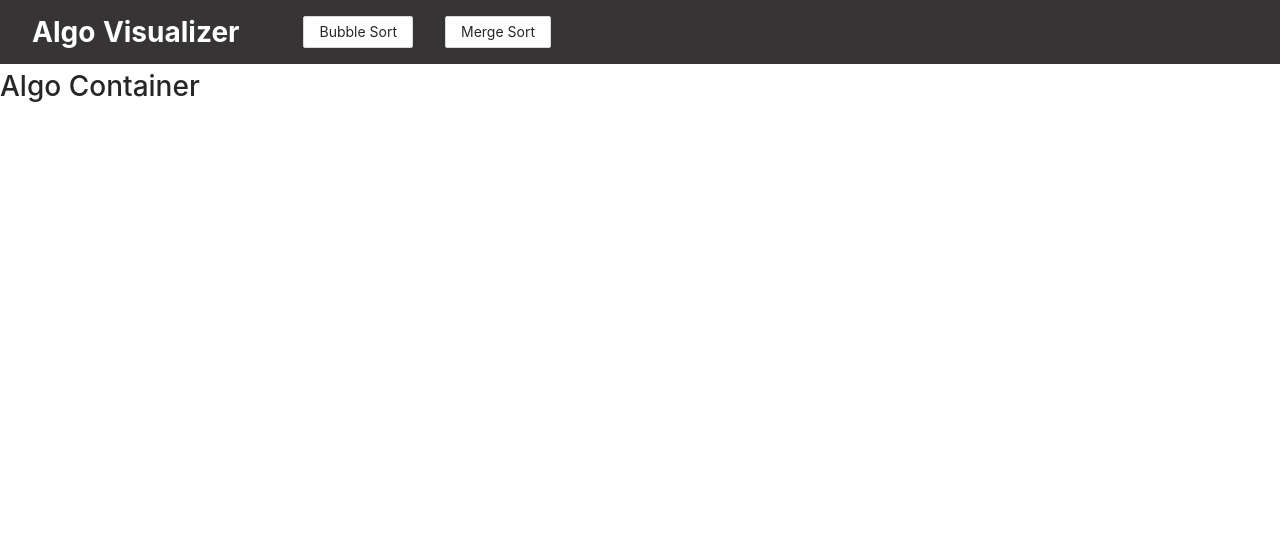
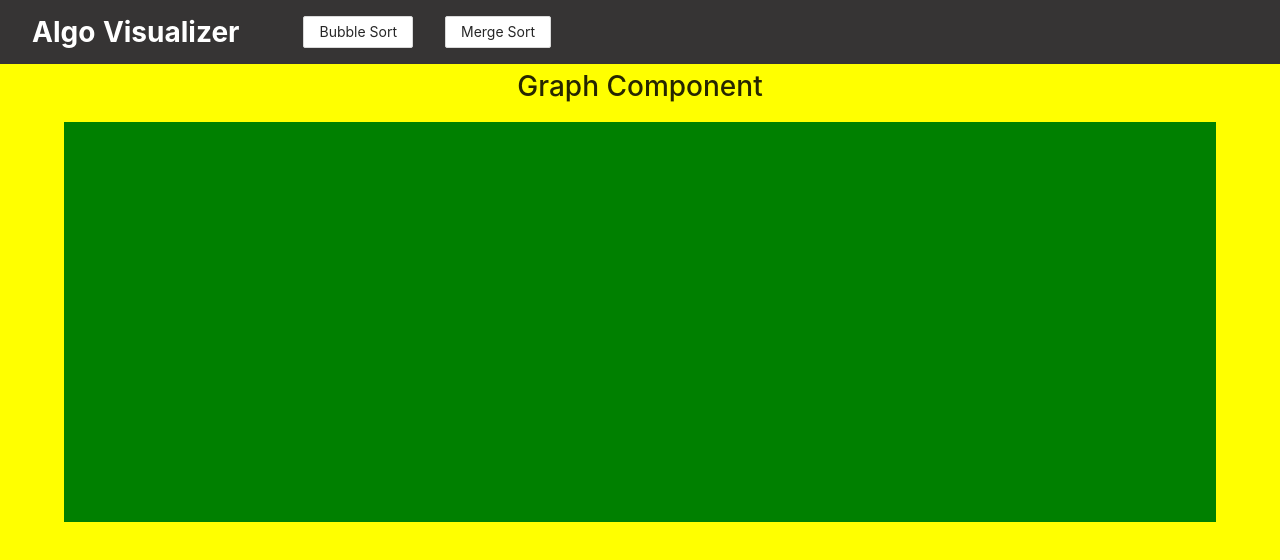
Before and after one commit to BrandonL65/algorithm-visualizing, a React (Create React App) app: page / in a window 1280 px wide. Shown: the top 560 px of the page. Built offline with nearby package versions, Linux system fonts and the light colour scheme.

Commit message:
add algostore and mobx

```diff
--- a/package.json
+++ b/package.json
@@ -11,6 +11,8 @@
     "@types/react": "^16.9.0",
     "@types/react-dom": "^16.9.0",
     "antd": "^4.4.2",
+    "mobx": "^5.15.4",
+    "mobx-react": "^6.2.2",
     "node-sass": "^4.14.1",
     "react": "^16.13.1",
     "react-dom": "^16.13.1",
--- /dev/null
+++ b/src/components/GraphComponent/GraphComponent.module.scss
@@ -0,0 +1,13 @@
+.container {
+  width: 100%;
+  height: 100%;
+  background-color: yellow;
+  display: flex;
+  flex-direction: column;
+  align-items: center;
+}
+.graph {
+  min-height: 400px;
+  width: 90%;
+  background-color: green;
+}
--- /dev/null
+++ b/src/components/GraphComponent/GraphComponent.tsx
@@ -0,0 +1,17 @@
+import React from "react";
+import styles from "./GraphComponent.module.scss";
+import { observer } from "mobx-react";
+import { useAlgoStore } from "../../contexts";
+
+const GraphComponent = observer(() => {
+  const algoStore = useAlgoStore();
+
+  return (
+    <div className={styles["container"]}>
+      <h1>{algoStore.selectedAlgorithm || "Graph Component"}</h1>
+      <div className={styles["graph"]}></div>
+    </div>
+  );
+});
+
+export default GraphComponent;
--- a/src/components/HeaderComponent.tsx
+++ b/src/components/HeaderComponent.tsx
@@ -1,15 +1,30 @@
 import React from "react";
+import { observer } from "mobx-react";
+import { useAlgoStore } from "../contexts";
 import styles from "./HeaderComponent.module.scss";
 import { Button } from "antd";
 
-const HeaderComponent = () => {
+const HeaderComponent = observer(() => {
+  const algoStore = useAlgoStore();
+  console.log(algoStore.selectedAlgorithm);
+
   return (
     <div className={styles["container"]}>
       <h1 className={styles["title"]}>Algo Visualizer</h1>
-      <Button className={styles["button"]}>Bubble Sort</Button>
-      <Button className={styles["button"]}>Merge Sort</Button>
+      <Button
+        className={styles["button"]}
+        onClick={() => (algoStore.selectedAlgorithm = "Bubble Sort")}
+      >
+        Bubble Sort
+      </Button>
+      <Button
+        className={styles["button"]}
+        onClick={() => (algoStore.selectedAlgorithm = "Merge Sort")}
+      >
+        Merge Sort
+      </Button>
     </div>
   );
-};
+});
 
 export default HeaderComponent;
--- a/src/containers/AlgoContainer.tsx
+++ b/src/containers/AlgoContainer.tsx
@@ -1,10 +1,11 @@
 import React from "react";
+import GraphComponent from "../components/GraphComponent/GraphComponent";
 
 const AlgoContainer = () => {
   return (
-    <div>
-      <h1>Algo Container</h1>
-    </div>
+    <>
+      <GraphComponent />
+    </>
   );
 };
 
--- /dev/null
+++ b/src/contexts.ts
@@ -0,0 +1,8 @@
+import AlgoStore from "./stores/AlgoStore";
+import React from "react";
+
+export const algoStoreContext = React.createContext<AlgoStore>(new AlgoStore());
+
+export const useAlgoStore = () => {
+  return React.useContext(algoStoreContext);
+};
--- /dev/null
+++ b/src/stores/AlgoStore.ts
@@ -0,0 +1,5 @@
+import { observable } from "mobx";
+
+export default class AlgoStore {
+  @observable selectedAlgorithm: string = "";
+}
```
Also changed, not shown: tsconfig.json (+4 -9 lines), 1 other file (tests, documents, lock files or other folders).
